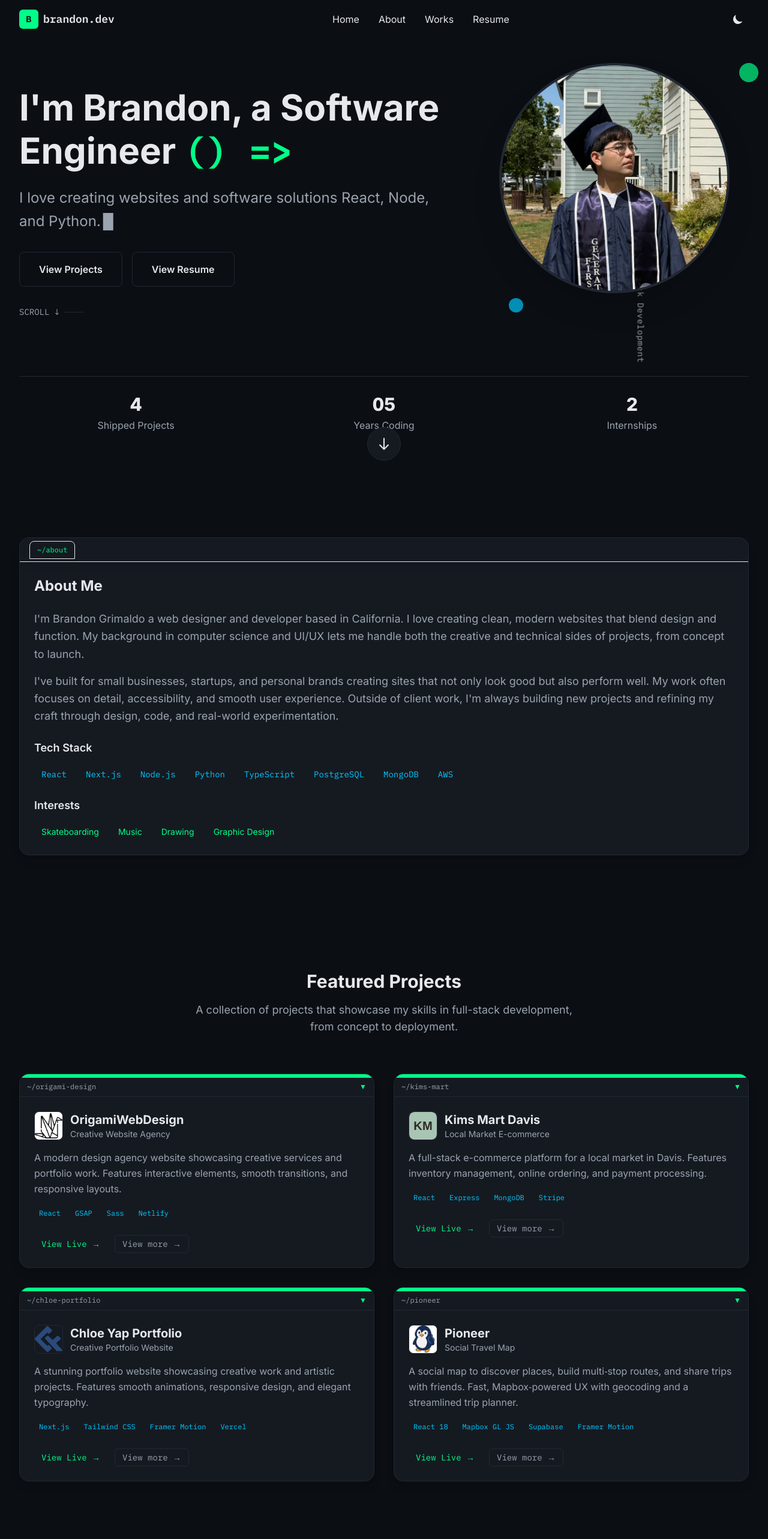
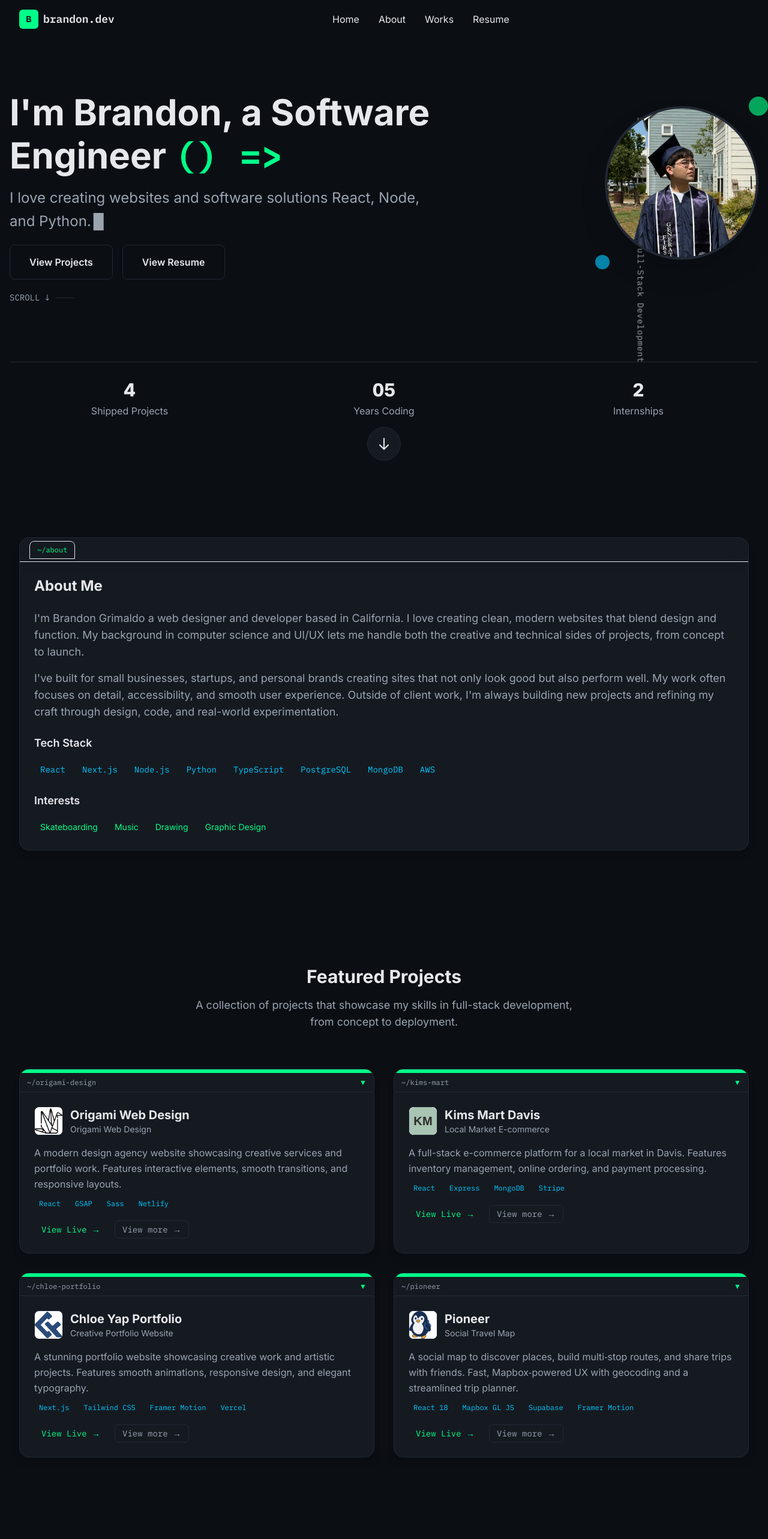
Before and after one commit to RaisinBranSnail/personal-website, a Next.js app: page / in a window 1280 px wide. Shown: the top 2566 px of the page at 60% size. Built offline with nearby package versions, Linux system fonts and the light colour scheme.

Commit message:
Fix mobile icon sizing: make all project icons square and consistent like Pioneer icon

```diff
--- a/src/app/page.tsx
+++ b/src/app/page.tsx
@@ -38,18 +38,18 @@ export default function Home() {
       <Header />
       <Hero />
       {/* About Section */}
-      <section id="about" className="py-24">
-        <div className="max-w-7xl mx-auto px-8">
+      <section id="about" className="py-16 md:py-24">
+        <div className="max-w-7xl mx-auto px-4 sm:px-8">
           <Card title="~/about" chrome="tabs">
             <div className="space-y-6">
-              <h2 className="text-2xl font-bold">
+              <h2 className="text-xl sm:text-2xl font-bold">
                 About Me
               </h2>
-              <div className="space-y-4">
-                <p className="text-[var(--muted)] leading-relaxed text-lg">
+              <div className="space-y-3 sm:space-y-4">
+                <p className="text-[var(--muted)] leading-relaxed text-base sm:text-lg">
                   I'm Brandon Grimaldo a web designer and developer based in California. I love creating clean, modern websites that blend design and function. My background in computer science and UI/UX lets me handle both the creative and technical sides of projects, from concept to launch.
                 </p>
-                <p className="text-[var(--muted)] leading-relaxed text-lg">
+                <p className="text-[var(--muted)] leading-relaxed text-base sm:text-lg">
                   I've built for small businesses, startups, and personal brands creating sites that not only look good but also perform well. My work often focuses on detail, accessibility, and smooth user experience. Outside of client work, I'm always building new projects and refining my craft through design, code, and real-world experimentation.
                 </p>
               </div>
@@ -57,7 +57,7 @@ export default function Home() {
                 <h3 className="text-lg font-semibold">Tech Stack</h3>
                 <div className="flex flex-wrap gap-2">
                   {["React", "Next.js", "Node.js", "Python", "TypeScript", "PostgreSQL", "MongoDB", "AWS"].map((tech) => (
-                    <span key={tech} className="px-3 py-1 bg-[var(--primary)]/10 text-[var(--primary)] rounded-full text-sm font-mono">
+                    <span key={tech} className="px-2.5 py-1 bg-[var(--primary)]/10 text-[var(--primary)] rounded-full text-xs sm:text-sm font-mono">
                       {tech}
                     </span>
                   ))}
@@ -67,7 +67,7 @@ export default function Home() {
                 <h3 className="text-lg font-semibold">Interests</h3>
                 <div className="flex flex-wrap gap-2">
                   {["Skateboarding", "Music", "Drawing", "Graphic Design"].map((interest) => (
-                    <span key={interest} className="px-3 py-1 bg-[var(--accent)]/10 text-[var(--accent)] rounded-full text-sm">
+                    <span key={interest} className="px-2.5 py-1 bg-[var(--accent)]/10 text-[var(--accent)] rounded-full text-xs sm:text-sm">
                       {interest}
                     </span>
                   ))}
@@ -79,29 +79,30 @@ export default function Home() {
       </section>
 
       {/* Works Section */}
-      <section id="works" className="py-24 bg-[var(--surface)]/30">
-        <div className="max-w-7xl mx-auto px-8">
+      <section id="works" className="py-16 md:py-24 bg-[var(--surface)]/30">
+        <div className="max-w-7xl mx-auto px-4 sm:px-8">
           <div className="text-center mb-16">
-            <h2 className="text-3xl font-bold mb-4">Featured Projects</h2>
-            <p className="text-[var(--muted)] text-lg max-w-2xl mx-auto">
+            <h2 className="text-2xl sm:text-3xl font-bold mb-3 sm:mb-4">Featured Projects</h2>
+            <p className="text-[var(--muted)] text-base sm:text-lg max-w-2xl mx-auto">
               A collection of projects that showcase my skills in full-stack development,
               from concept to deployment.
             </p>
           </div>
 
-          <div className="grid md:grid-cols-2 gap-8">
+          <div className="grid grid-cols-2 md:grid-cols-2 gap-4 sm:gap-8">
             {/* Project 1 - OrigamiWebDesign */}
             <Card title="~/origami-design" chrome="pixel-edge">
               <div className="space-y-4">
                 <div className="flex items-center gap-3">
-                  <div className="w-12 h-12 rounded-lg overflow-hidden bg-white border border-[var(--border)] flex items-center justify-center">
-                    <Image src="/images/origamiwebdesign/origami.png" alt="OrigamiWebDesign icon" width={48} height={48} className="object-contain" />
+                  <div className="w-12 h-12 md:w-12 md:h-12 rounded-lg overflow-hidden bg-white border border-[var(--border)] flex items-center justify-center">
+                    <Image src="/images/origamiwebdesign/origami.png?v=1" alt="Origami Web Design icon" width={48} height={48} className="w-full h-full object-contain" priority />
                   </div>
                   <div>
-                    <h3 className="text-xl font-bold">OrigamiWebDesign</h3>
-                    <p className="text-[var(--muted)] text-sm">Creative Website Agency</p>
+                    <h3 className="text-sm sm:text-xl font-bold">Origami Web Design</h3>
+                    <p className="hidden sm:block text-[var(--muted)] text-sm">Origami Web Design</p>
                   </div>
                 </div>
+                <div className="hidden sm:block space-y-2">
                   <p className="text-[var(--muted)] leading-relaxed">
                     A modern design agency website showcasing creative services and portfolio work.
                     Features interactive elements, smooth transitions, and responsive layouts.
@@ -122,20 +123,22 @@ export default function Home() {
                     </a>
                   </div>
                 </div>
+              </div>
             </Card>
 
             {/* Project 2 - Kims Mart Davis */}
             <Card title="~/kims-mart" chrome="pixel-edge">
               <div className="space-y-4">
                 <div className="flex items-center gap-3">
-                  <div className="w-12 h-12 rounded-lg overflow-hidden bg-[var(--surface)] border border-[var(--border)] flex items-center justify-center">
-                    <Image src="/images/kimsmart/km.svg" alt="Kims Mart logo" width={48} height={48} className="object-contain" />
+                  <div className="w-12 h-12 md:w-12 md:h-12 rounded-lg overflow-hidden bg-white border border-[var(--border)] flex items-center justify-center">
+                    <Image src="/images/kimsmart/km.svg" alt="Kims Mart logo" width={48} height={48} className="w-full h-full object-contain" />
                   </div>
                   <div>
-                    <h3 className="text-xl font-bold">Kims Mart Davis</h3>
-                    <p className="text-[var(--muted)] text-sm">Local Market E-commerce</p>
+                    <h3 className="text-sm sm:text-xl font-bold">Kims Mart Davis</h3>
+                    <p className="hidden sm:block text-[var(--muted)] text-sm">Local Market E-commerce</p>
                   </div>
                 </div>
+                <div className="hidden sm:block space-y-2">
                   <p className="text-[var(--muted)] leading-relaxed">
                     A full-stack e-commerce platform for a local market in Davis.
                     Features inventory management, online ordering, and payment processing.
@@ -156,20 +159,22 @@ export default function Home() {
                     </a>
                   </div>
                 </div>
+              </div>
             </Card>
 
             {/* Project 3 - Chloe Yap Portfolio */}
             <Card title="~/chloe-portfolio" chrome="pixel-edge">
               <div className="space-y-4">
                 <div className="flex items-center gap-3">
-                  <div className="w-12 h-12 rounded-lg overflow-hidden bg-[var(--surface)] border border-[var(--border)] flex items-center justify-center">
-                    <Image src="/images/chloeyap/Chloe_Yap_Logo.png" alt="Chloe Yap logo" width={48} height={48} className="object-contain" />
+                  <div className="w-12 h-12 md:w-12 md:h-12 rounded-lg overflow-hidden bg-white border border-[var(--border)] flex items-center justify-center">
+                    <Image src="/images/chloeyap/Chloe_Yap_Logo.png" alt="Chloe Yap logo" width={48} height={48} className="w-full h-full object-contain" />
                   </div>
                   <div>
-                    <h3 className="text-xl font-bold">Chloe Yap Portfolio</h3>
-                    <p className="text-[var(--muted)] text-sm">Creative Portfolio Website</p>
+                    <h3 className="text-sm sm:text-xl font-bold">Chloe Yap Portfolio</h3>
+                    <p className="hidden sm:block text-[var(--muted)] text-sm">Creative Portfolio Website</p>
                   </div>
                 </div>
+                <div className="hidden sm:block space-y-2">
                   <p className="text-[var(--muted)] leading-relaxed">
                     A stunning portfolio website showcasing creative work and artistic projects.
                     Features smooth animations, responsive design, and elegant typography.
@@ -190,20 +195,22 @@ export default function Home() {
                     </a>
                   </div>
                 </div>
+              </div>
             </Card>
 
             {/* Project 4 - Pioneer */}
             <Card title="~/pioneer" chrome="pixel-edge">
               <div className="space-y-4">
                 <div className="flex items-center gap-3">
-                  <div className="w-12 h-12 rounded-lg overflow-hidden bg-white border border-[var(--border)] flex items-center justify-center">
-                    <Image src="/images/pioneer/Pioneer_Icon.png" alt="Pioneer icon" width={48} height={48} className="object-contain translate-x-[6px]" />
+                  <div className="w-12 h-12 md:w-12 md:h-12 rounded-lg overflow-hidden bg-white border border-[var(--border)] flex items-center justify-center">
+                    <Image src="/images/pioneer/Pioneer_Icon.png" alt="Pioneer icon" width={48} height={48} className="w-full h-full object-contain" />
                   </div>
                   <div>
-                    <h3 className="text-xl font-bold">Pioneer</h3>
-                    <p className="text-[var(--muted)] text-sm">Social Travel Map</p>
+                    <h3 className="text-sm sm:text-xl font-bold">Pioneer</h3>
+                    <p className="hidden sm:block text-[var(--muted)] text-sm">Social Travel Map</p>
                   </div>
                 </div>
+                <div className="hidden sm:block space-y-2">
                   <p className="text-[var(--muted)] leading-relaxed">
                     A social map to discover places, build multi‑stop routes, and share trips with friends.
                     Fast, Mapbox‑powered UX with geocoding and a streamlined trip planner.
@@ -224,14 +231,15 @@ export default function Home() {
                     </a>
                   </div>
                 </div>
+              </div>
             </Card>
           </div>
         </div>
       </section>
 
       {/* Resume Section */}
-      <section id="resume" className="py-24">
-        <div className="max-w-7xl mx-auto px-8">
+      <section id="resume" className="py-16 md:py-24">
+        <div className="max-w-7xl mx-auto px-4 sm:px-8">
           <Card title="Resume" chrome="tabs">
             <div className="space-y-6">
               <div className="flex items-center justify-between gap-4 flex-wrap">
--- a/src/app/projects/[slug]/page.tsx
+++ b/src/app/projects/[slug]/page.tsx
@@ -120,7 +120,7 @@ const PROJECTS: Record<string, {
     targetAudience: 'Archivists, researchers, and enthusiasts of vintage media.',
   },
   'origami-design': {
-    title: 'OrigamiWebDesign',
+    title: 'Origami Web Design',
     summary: 'Modern agency site to market services, showcase work, and drive leads via a validated contact funnel.',
     tech: ['Next.js 14', 'React 18.2', 'Tailwind CSS 3.4', 'TypeScript 5', 'Zod', 'Nodemailer (SMTP)'],
     deployment: 'Deployed on Vercel with automatic preview builds and main-branch production releases. Contact form emails are handled via SMTP using environment variables for secure configuration.',
@@ -253,7 +253,7 @@ export default function ProjectPage({ params }: { params: { slug: string } }) {
             <span className="text-[var(--text)]">{project.title}</span>
           </nav>
           <div className="mt-4 flex items-center justify-between gap-4 flex-wrap">
-            <h1 className="text-4xl font-bold">{project.title}</h1>
+            <h1 className="text-3xl md:text-4xl font-bold">{project.title}</h1>
             {project.live && (
               <a
                 href={project.live}
@@ -270,12 +270,12 @@ export default function ProjectPage({ params }: { params: { slug: string } }) {
       </section>
 
       {/* Content */}
-      <section className="max-w-5xl mx-auto px-6 pb-20">
+      <section className="max-w-5xl mx-auto px-4 sm:px-6 pb-16 md:pb-20">
         <div className="space-y-8">
           {/* Overview + Features */}
           <div className="space-y-8">
-            <motion.div className="bg-[var(--surface)]/50 border border-[var(--border)] rounded-2xl p-6" initial={{ opacity: 0, y: 20 }} whileInView={{ opacity: 1, y: 0 }} viewport={{ once: true }} transition={{ duration: 0.4 }}>
-              <h2 className="text-xl font-semibold mb-3">Overview</h2>
+            <motion.div className="bg-[var(--surface)]/50 border border-[var(--border)] rounded-2xl p-5 sm:p-6" initial={{ opacity: 0, y: 20 }} whileInView={{ opacity: 1, y: 0 }} viewport={{ once: true }} transition={{ duration: 0.4 }}>
+              <h2 className="text-lg sm:text-xl font-semibold mb-3">Overview</h2>
               <p className="text-[var(--muted)] leading-relaxed">
                 {isPioneer
                   ? 'Discover spots, build multi‑stop routes, and share trips with friends, all in one fast Mapbox‑powered experience.'
@@ -320,8 +320,8 @@ export default function ProjectPage({ params }: { params: { slug: string } }) {
               </div>
             </motion.div>
 
-            <motion.div className="bg-[var(--surface)]/50 border border-[var(--border)] rounded-2xl p-6" initial={{ opacity: 0, y: 20 }} whileInView={{ opacity: 1, y: 0 }} viewport={{ once: true }} transition={{ duration: 0.4, delay: 0.05 }}>
-              <h2 className="text-xl font-semibold mb-4">Key Features</h2>
+            <motion.div className="bg-[var(--surface)]/50 border border-[var(--border)] rounded-2xl p-5 sm:p-6" initial={{ opacity: 0, y: 20 }} whileInView={{ opacity: 1, y: 0 }} viewport={{ once: true }} transition={{ duration: 0.4, delay: 0.05 }}>
+              <h2 className="text-lg sm:text-xl font-semibold mb-4">Key Features</h2>
               <ul className="grid sm:grid-cols-2 gap-3">
                 {project.features.map(f => (
                   <li key={f} className="flex items-start gap-3">
@@ -358,29 +358,29 @@ export default function ProjectPage({ params }: { params: { slug: string } }) {
             )}
 
             {/* Narrative case study */}
-            <motion.div className="bg-[var(--surface)]/50 border border-[var(--border)] rounded-2xl p-6 space-y-6" initial={{ opacity: 0, y: 20 }} whileInView={{ opacity: 1, y: 0 }} viewport={{ once: true }} transition={{ duration: 0.4 }}>
+            <motion.div className="bg-[var(--surface)]/50 border border-[var(--border)] rounded-2xl p-5 sm:p-6 space-y-6" initial={{ opacity: 0, y: 20 }} whileInView={{ opacity: 1, y: 0 }} viewport={{ once: true }} transition={{ duration: 0.4 }}>
               {project.designPhilosophy && (
                 <div>
-                  <h2 className="text-xl font-semibold mb-2">Design Philosophy</h2>
+                  <h2 className="text-lg sm:text-xl font-semibold mb-2">Design Philosophy</h2>
                   <p className="text-[var(--muted)] leading-relaxed">{project.designPhilosophy}</p>
                 </div>
               )}
               <div>
-                <h2 className="text-xl font-semibold mb-2">Design</h2>
+                <h2 className="text-lg sm:text-xl font-semibold mb-2">Design</h2>
                 <p className="text-[var(--muted)] leading-relaxed">Focused on clarity and speed: typography choices to improve scan-ability, high-contrast UI for readability, and a layout that highlights primary actions and content without distraction.</p>
               </div>
               <div>
-                <h2 className="text-xl font-semibold mb-2">Development</h2>
+                <h2 className="text-lg sm:text-xl font-semibold mb-2">Development</h2>
                 <p className="text-[var(--muted)] leading-relaxed">Built with {project.tech.join(', ')}. Emphasis on modular components, predictable state handling, and accessible interactions. Performance budgets guided media usage and bundle size.</p>
               </div>
               {project.targetAudience && (
                 <div>
-                  <h2 className="text-xl font-semibold mb-2">Target Audience</h2>
+                  <h2 className="text-lg sm:text-xl font-semibold mb-2">Target Audience</h2>
                   <p className="text-[var(--muted)] leading-relaxed">{project.targetAudience}</p>
                 </div>
               )}
               <div>
-                <h2 className="text-xl font-semibold mb-2">Deployment</h2>
+                <h2 className="text-lg sm:text-xl font-semibold mb-2">Deployment</h2>
                 <p className="text-[var(--muted)] leading-relaxed">{project.deployment}</p>
               </div>
             </motion.div>
--- a/src/components/Card.tsx
+++ b/src/components/Card.tsx
@@ -69,7 +69,7 @@ export default function Card({
       whileHover={{ y: -4, boxShadow: '0 12px 24px rgba(0,0,0,0.12)' }}
     >
       {renderHeader()}
-      <div className="p-6">{children}</div>
+      <div className="p-4 sm:p-6">{children}</div>
     </motion.div>
   )
 }
--- a/src/components/Header.tsx
+++ b/src/components/Header.tsx
@@ -64,7 +64,7 @@ export default function Header() {
                     exit={{ opacity: 0, y: 6 }}
                   >
                     <div className="py-2">
-                      <a href="/projects/origami-design" className="block px-4 py-2 text-sm text-[var(--text)] hover:bg-[var(--surface)]/60 hover:text-[var(--accent)] transition-colors">OrigamiWebDesign</a>
+                      <a href="/projects/origami-design" className="block px-4 py-2 text-sm text-[var(--text)] hover:bg-[var(--surface)]/60 hover:text-[var(--accent)] transition-colors">Origami Web Design</a>
                       <a href="/projects/kims-mart" className="block px-4 py-2 text-sm text-[var(--text)] hover:bg-[var(--surface)]/60 hover:text-[var(--accent)] transition-colors">Kims Mart Davis</a>
                       <a href="/projects/chloe-portfolio" className="block px-4 py-2 text-sm text-[var(--text)] hover:bg-[var(--surface)]/60 hover:text-[var(--accent)] transition-colors">Chloe Yap Portfolio</a>
                       <a href="/projects/pioneer" className="block px-4 py-2 text-sm text-[var(--text)] hover:bg-[var(--surface)]/60 hover:text-[var(--accent)] transition-colors">Pioneer</a>
@@ -81,7 +81,7 @@ export default function Header() {
           </nav>
 
           <button onClick={toggleTheme} className="p-2 rounded-md hover:bg-[var(--surface)] transition-colors" aria-label={`Switch theme`}>
-            <svg className="w-5 h-5" fill="currentColor" viewBox="0 0 20 20"><path d="M17.293 13.293A8 8 0 016.707 2.707a8.001 8.001 0 1010.586 10.586z"/></svg>
+            <svg className="w-5 h-5" fill="currentColor" viewBox="0 0 20 20"></svg>
           </button>
         </div>
       </div>
--- a/src/components/Hero.module.css
+++ b/src/components/Hero.module.css
@@ -2,20 +2,20 @@
   min-height: 100vh;
   display: flex;
   align-items: center;
-  padding-top: 4rem;
+  padding-top: 3rem;
   position: relative;
 }
 
 .hero-container {
   max-width: 80rem;
   margin: 0 auto;
-  padding: 0 2rem;
+  padding: 0 1rem;
   width: 100%;
 }
 
 .hero-grid {
   display: grid;
-  gap: 3rem;
+  gap: 2rem;
   align-items: center;
 }
 
@@ -28,8 +28,8 @@
 .hero-content {
   display: flex;
   flex-direction: column;
-  gap: 2rem;
-  margin-right: -21px;
+  gap: 1.25rem;
+  margin-right: 0;
 }
 
 @media (min-width: 1024px) {
@@ -59,7 +59,7 @@
 .hero-subtitle {
   font-size: 1.25rem;
   color: var(--muted);
-  margin-top: 1.5rem;
+  margin-top: 1rem;
   line-height: 1.6;
 }
 
@@ -136,8 +136,9 @@
 .hero-avatar-container {
   display: flex;
   justify-content: center;
-  margin-left: -1rem;
-  margin-top: -2rem;
+  margin-left: 0;
+  margin-top: 0.5rem;
+  order: -1; /* Move image above content on mobile */
 }
 
 @media (min-width: 1024px) {
@@ -146,6 +147,7 @@
     justify-content: flex-end;
     margin-left: -2rem;
     margin-top: -3rem;
+    order: 0; /* Reset order on desktop */
   }
 }
 
@@ -166,13 +168,13 @@
 
 .hero-avatar {
   position: relative;
-  width: 24rem;
-  height: 24rem;
+  width: 16rem;
+  height: 16rem;
   border-radius: 50%;
   border: 4px solid var(--border);
   overflow: hidden;
   box-shadow: 0 25px 50px -12px rgba(0, 0, 0, 0.25);
-  transform: translateX(-2rem) translateY(-1rem);
+  transform: none;
 }
 
 .hero-floating-dot-1 {
@@ -209,6 +211,13 @@
   gap: 1.5rem;
   border-top: 1px solid var(--border);
   padding-top: 1.5rem;
+}
+
+@media (max-width: 639px) {
+  .hero-stats-grid {
+    grid-template-columns: 1fr;
+    gap: 1rem;
+  }
 }
 
 .hero-stat-item {
@@ -259,6 +268,13 @@
   color: var(--text);
 }
 
+/* Hide scroll arrow on mobile only */
+@media (max-width: 639px) {
+  .hero-scroll-button {
+    display: none;
+  }
+}
+
 /* Animation classes */
 .hero-fade-in-up {
   transition: all 1s;
```
Lines whose indentation alone changed are shown as unchanged.
